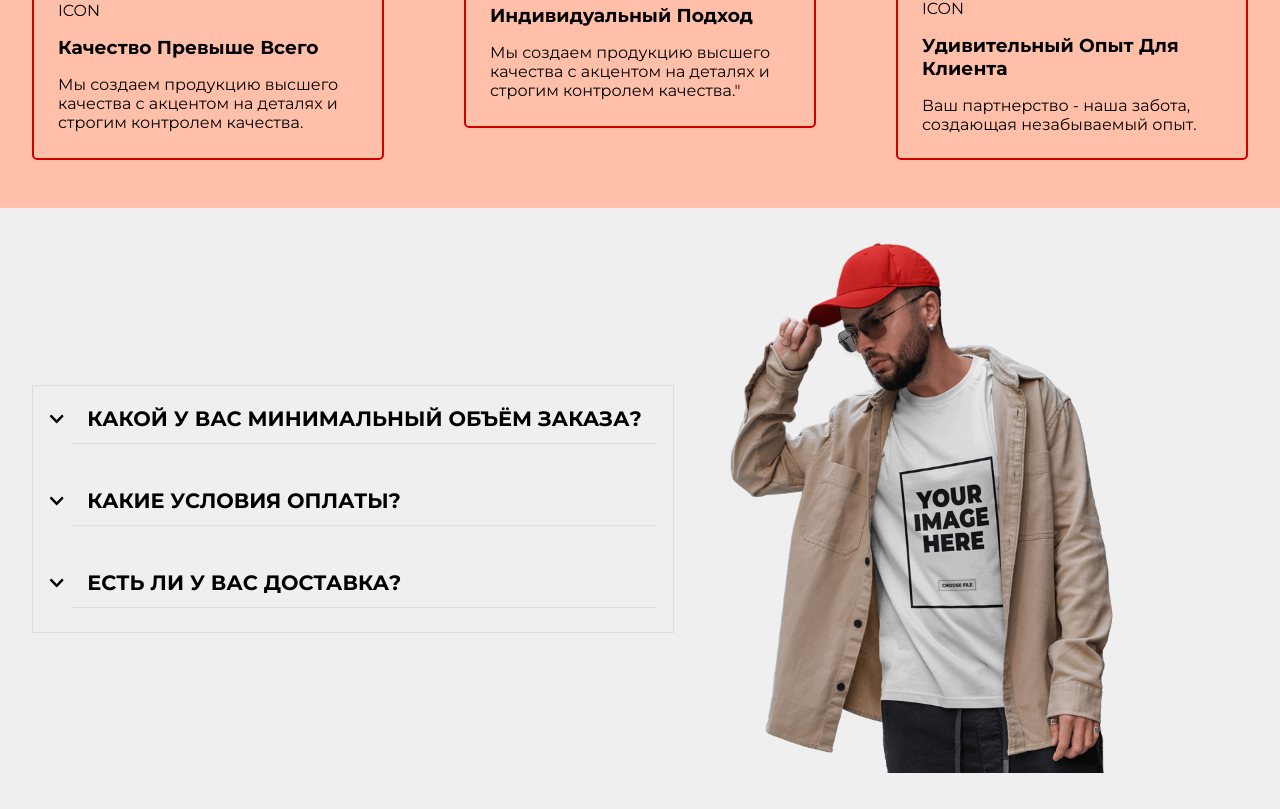
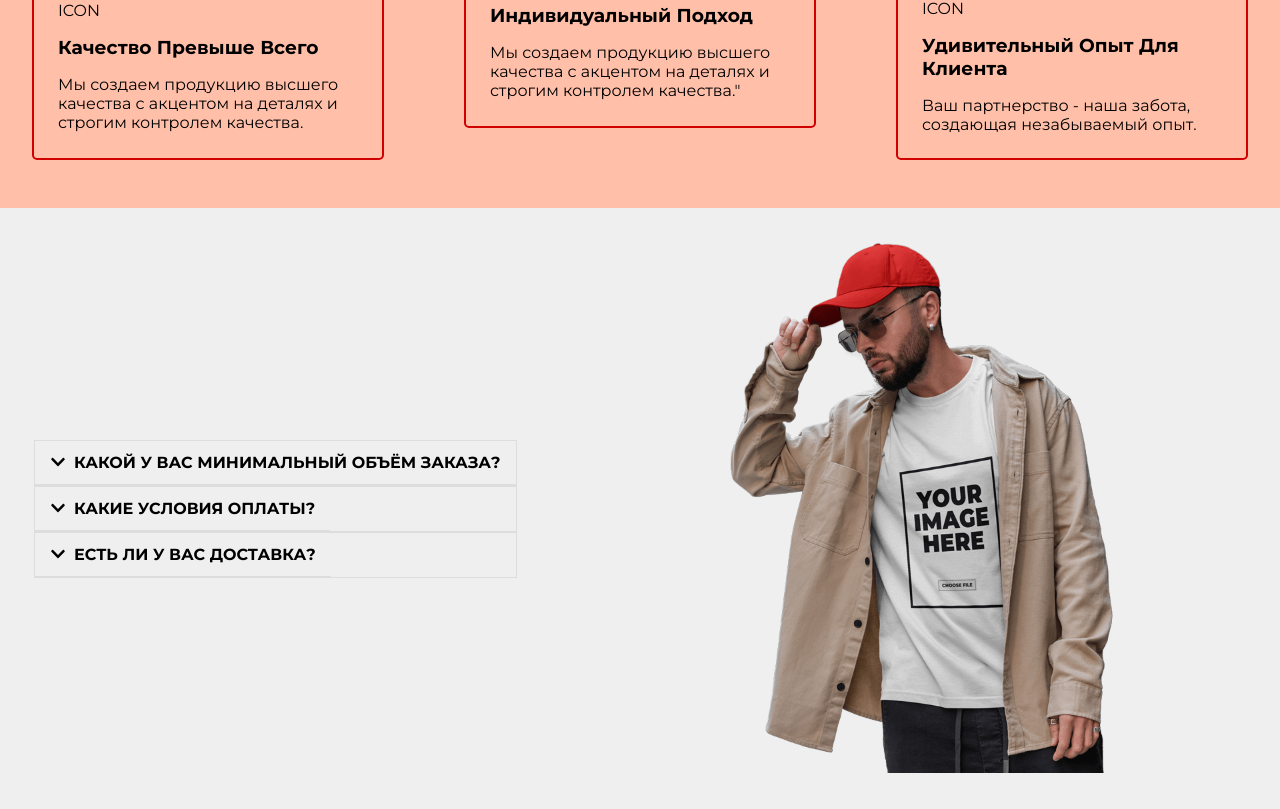
Before and after one commit to SardorDev12/basico.uz, a React (Vite) app: page / in a window 1280 px wide. Shown: the part 2402-3211 px from the top of the page. Built offline with nearby package versions, Linux system fonts and the light colour scheme.

Commit message:
FAQ SECTION fix

```diff
--- a/src/App.jsx
+++ b/src/App.jsx
@@ -1,8 +1,8 @@
-import Faq from "./Components/Faq.JSX";
 import Header from "./Components/Header";
 import Home from "./Components/Home";
 import Qualities from "./Components/Qualities";
 import Services from "./Components/Services";
+import FAQ from "./Components/FAQ";
 
 function App() {
   return (
@@ -11,7 +11,7 @@ function App() {
       <Home />
       <Services />
       <Qualities />
-      <Faq />
+      <FAQ />
     </>
   );
 }
--- a/src/Components/FAQ_Item.jsx
+++ b/src/Components/FAQ_Item.jsx
@@ -9,10 +9,10 @@ function FAQ_Item({ question, answer }) {
   };
 
   return (
-    <>
+    <tbody>
       <tr>
-        <FaChevronDown />
         <th onClick={toggleAnswer} className="faq-question">
+          <FaChevronDown />
           {question}
         </th>
       </tr>
@@ -21,7 +21,7 @@ function FAQ_Item({ question, answer }) {
           {isAnswerVisible && answer}
         </td>
       </tr>
-    </>
+    </tbody>
   );
 }
 
--- a/src/Sass/faq.scss
+++ b/src/Sass/faq.scss
@@ -8,7 +8,7 @@
   @include flex-row;
 }
 
-.faq-container > table {
+.faq-container > table > tbody {
   @include flex-column;
   align-items: flex-start;
   width: 100%;
@@ -21,6 +21,9 @@ th {
   text-align: left;
   border-bottom: 1px solid #ddd;
   width: 100%;
+  @include flex-row;
+  justify-content: flex-start;
+  gap: 0.5rem;
 }
 
 td {
@@ -28,9 +31,6 @@ td {
 }
 
 table > tr {
-  @include flex-row;
-  justify-content: flex-start;
-  gap: 0.5rem;
   width: 100%;
   padding: 0.5rem 1rem;
 
```
Also changed, not shown: src/Components/Faq.JSX (+0 -33 lines).
